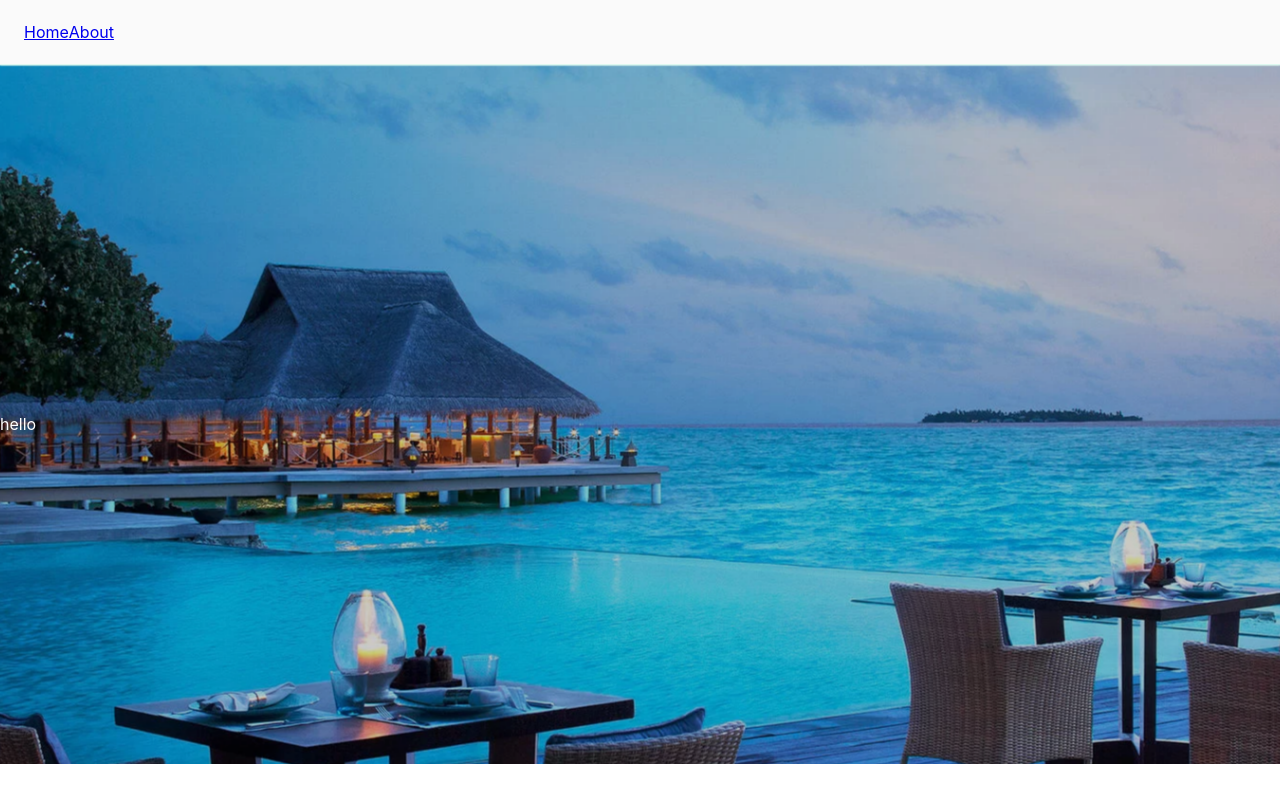
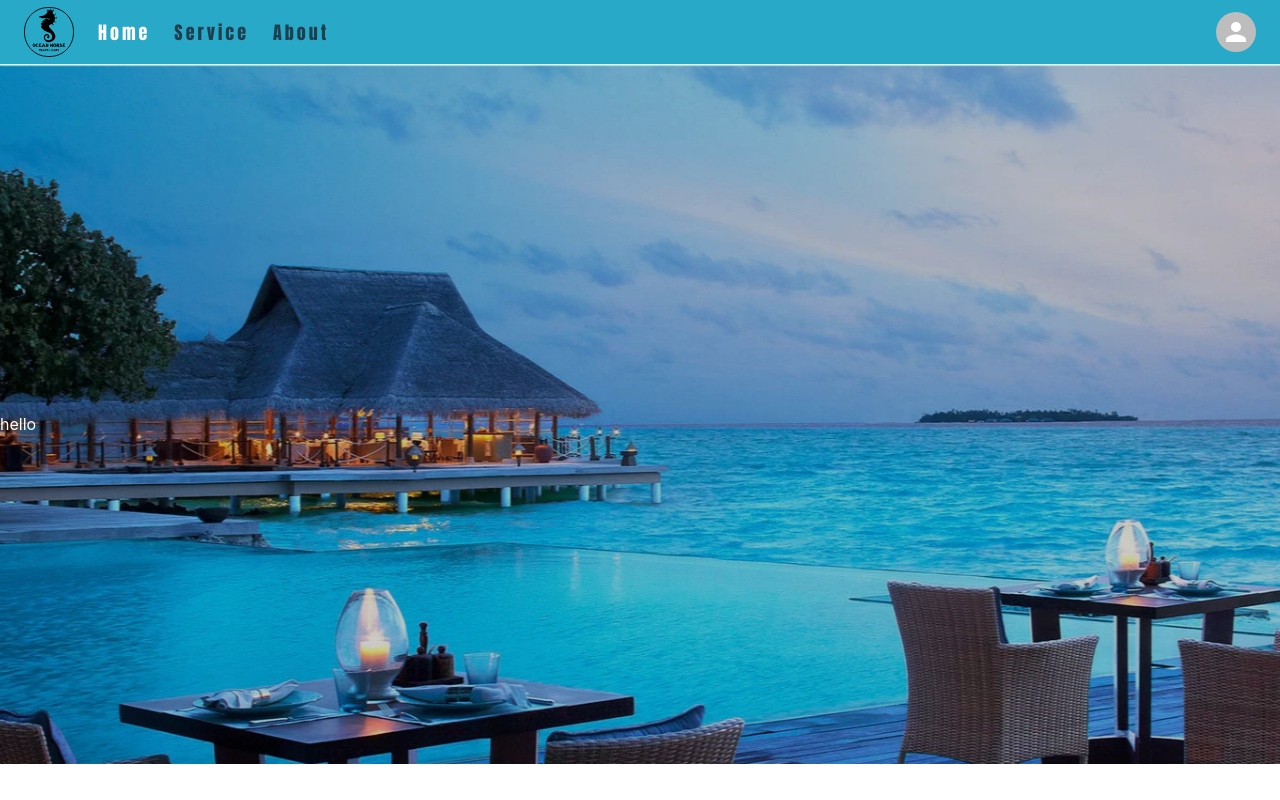
Before and after one commit to Rajapandi1212/travels-web, a React (Create React App) app: page / in a window 1280 px wide. Built offline with nearby package versions, Linux system fonts and the light colour scheme.

Commit message:
Header Update

```diff
--- a/src/components/common/header/index.js
+++ b/src/components/common/header/index.js
@@ -1,28 +1,54 @@
-import { AppBar, Toolbar } from "@mui/material";
+import { Key } from "@mui/icons-material";
+import { AppBar, Avatar, IconButton, MenuItem, Toolbar, Tooltip, Typography } from "@mui/material";
 import { Box } from "@mui/system";
-import { Link } from "react-router-dom";
-
+import { Link, NavLink } from "react-router-dom";
+import Logo from "../../../assets/images/logo/logo1.svg"
 const Header = () => {
+  const NAVITEM = [
+    { item: "Home", link: "/" },
+    { item: "Service", link: "/service" },
+    { item: "About", link: "/about" },
+  ];
+  const ActiveClass={color:"white",textDecoration: "none",fontSize: "large",letterSpacing: 3, fontFamily:" Impact, Haettenschweiler, 'Arial Narrow Bold', sans-serif"}
+  const NonActiveClass={color:"#1e3f4f",textDecoration: "none",fontSize: "large",  fontFamily:" Impact, Haettenschweiler, 'Arial Narrow Bold', sans-serif",letterSpacing: 3}
   return (
     <Box>
+
       <AppBar
         position="fixed"
         sx={{
-          bgcolor: (theme) => theme.palette.grey[50],
           boxShadow: "0px 1px 2px 0px #d8fff3c2, 0px 1px 1px 0px #e5f2ee;",
           zIndex: 3,
+          backgroundColor: "#29A9C8",
+
         }}
       >
-        <Toolbar
-          sx={{
-            width: "100%",
-            maxWidth: 1536,
-            mx: "auto",
-          }}
-        >
-          <Link to="/">Home</Link>
-          <Link to="/about">About</Link>
-        </Toolbar>
+
+
+              <Toolbar   sx={{
+      display: 'flex',
+      justifyContent: 'space-between',
+      borderRadius: 1,
+      width: "100%",
+      maxWidth: 1536,
+      mx: "auto",
+    }}>
+         <Box sx={{display:"flex",gap:3 ,alignItems: "center"
+
+}}>      <img src={Logo} style={{height:"50px",borderRadius:"1.5rem",border:"1px solid"}}/>
+
+{NAVITEM.map(({ item, link }, i) =>
+            <NavLink Key={i} to={link}   style={({ isActive })=>
+              isActive ? ActiveClass: NonActiveClass
+             }
+            >
+              {item}
+            </NavLink>
+          )}</Box>
+                         <Avatar alt="" src="" />
+  </Toolbar>
+
+
       </AppBar>
       <Toolbar />
     </Box>
```
Also changed, not shown: src/assets/images/logo/logo1.svg (added), 1 other file (tests, documents, lock files or other folders).
